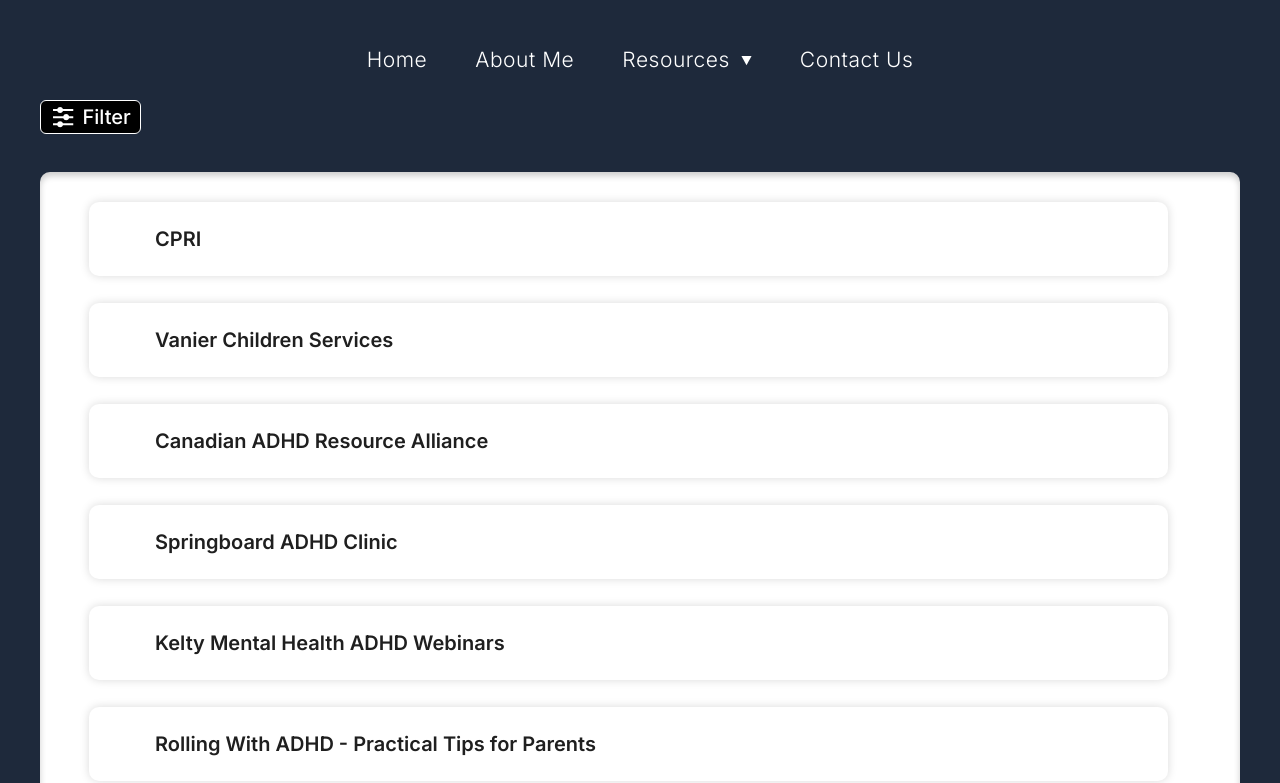
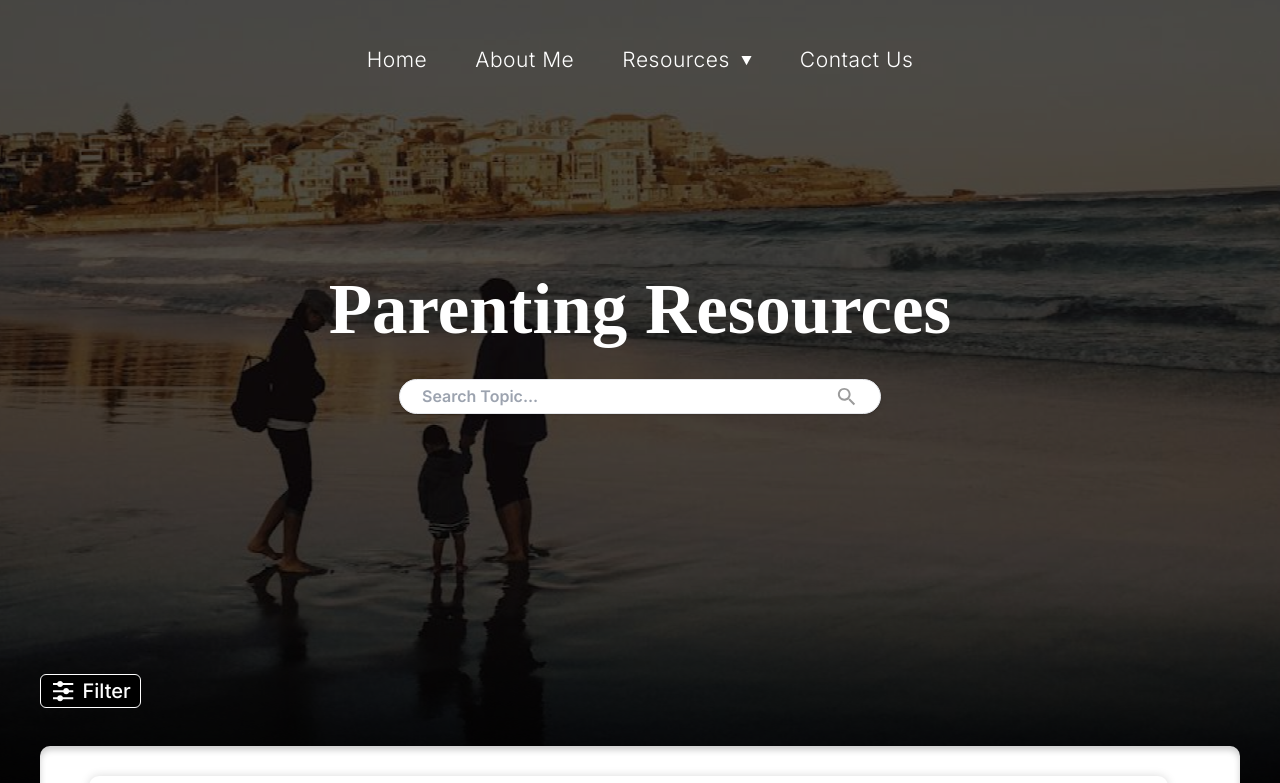
Before and after one commit to topcowmoo/areca-vestiaria, a React (Vite) app: page /parenting-resources in a window 1280 px wide. Shown: the top 783 px of the page. Built offline with nearby package versions, Linux system fonts and the light colour scheme; a web font is replaced by a local one.

Commit message:
added searchbar, title to hero section and refactored part of page. fixed portion of navbar that was displaying menu even after closed.

```diff
--- a/src/components/Directory.jsx
+++ b/src/components/Directory.jsx
@@ -1,24 +1,15 @@
 import PropTypes from "prop-types";
-import { useMemo } from "react";
 
 function Directory({ filteredData }) {
-  console.log("Directory component received filteredData:", filteredData);
-
-  const itemHeight = 120;
-  const padding = 40;
-  const maxItems = 8;
-
-  const dynamicHeight = useMemo(() => {
-    const numItems = Math.min(filteredData.length, maxItems);
-    return numItems * itemHeight + padding;
-  }, [filteredData]);
+  const minItemsToShow = 7;
+  const minHeight = minItemsToShow * 120 + 40;
 
   return (
     <div
-      className="w-[1200px] px-[39px] py-[40] pt-[20px] pb-[20px] bg-white rounded-[10px] shadow-inner flex"
+      className="w-[1200px] p-[40px] px-[39px] pt-[20px] pb-[20px] bg-white rounded-[10px] shadow-inner flex"
       style={{
-        height: filteredData.length > 0 ? `${dynamicHeight}px` : "auto",
-        minHeight: "150px",
+        minHeight: `${minHeight}px`,
+        height: filteredData.length > 0 ? `${minHeight}px` : "auto",
       }}
     >
       <div className="flex flex-col gap-[27px] h-full overflow-y-auto pr-[33px] pl-[10px] custom-scrollbar w-full pt-[10px] pb-[10px]">
--- a/src/components/Navbar.jsx
+++ b/src/components/Navbar.jsx
@@ -22,9 +22,10 @@
     if (
       !event.target.closest(".dropdown-menu") && // Check if the click is outside the dropdown menu
       !event.target.closest(".resources-toggle") && // Check if the click is outside the resources toggle
-      !event.target.closest(".mobile-menu-icon") // Check if the click is outside the mobile menu icon
+      !event.target.closest(".mobile-menu") // Check if the click is outside the mobile menu
     ) {
       setIsResourcesOpen(false); // Close resources dropdown if clicked outside
+      setIsMobileMenuOpen(false); // Close mobile menu if clicked outside
     }
   }, []);
 
@@ -43,19 +44,16 @@
     (path) => {
       navigate(path); // Navigate to the specified path
       setIsMobileMenuOpen(false); // Close mobile menu
+      setIsResourcesOpen(false); // Close resources dropdown
     },
     [navigate]
   );
-
-  const closeResources = useCallback(() => {
-    setIsResourcesOpen(false); // Close resources dropdown
-  }, []);
 
   return (
     <nav className="absolute top-0 left-0 w-full z-10 flex justify-center">
       {/* Navbar container */}
       <div className="w-full flex justify-between items-center px-4 py-3 md:hidden">
-        {/* Mobile menu container */}
+        {/* Mobile menu icon container */}
         <CgMenuRound
           className={`text-white transition-transform duration-300 mobile-menu-icon ${isMobileMenuOpen ? "rotate-90" : ""}`}
           size={30}
@@ -63,11 +61,11 @@
         />
       </div>
       <ul
-        className={`flex-col md:flex md:flex-row md:justify-start items-start gap-12 pt-11 ${
+        className={`mobile-menu md:flex md:flex-row md:justify-start items-start gap-12 pt-11 ${
           isMobileMenuOpen
-            ? "fixed top-0 left-0 w-[327px] h-[100vh] px-[21px] py-[29px] bg-black/75 backdrop-blur-[17.70px] flex flex-col justify-start items-start gap-7 overflow-y-auto"
-            : "hidden"
-        } md:flex`}
+            ? "fixed top-0 left-0 w-[327px] h-[100vh] px-[21px] py-[29px] bg-black/75 backdrop-blur-[17.70px] flex flex-col justify-start items-start gap-7 overflow-y-auto pointer-events-auto opacity-100 visibility-visible"
+            : "hidden md:flex md:opacity-100 visibility-hidden md:visibility-visible"
+        }`}
       >
         {isMobileMenuOpen && (
           <>
@@ -119,8 +117,8 @@
           <div
             className={`dropdown-menu absolute mt-2 py-5 bg-black/25 backdrop-blur-md flex flex-col justify-start items-start gap-4 text-white rounded shadow-lg px-5 z-20 w-[285px] transition-all duration-500 ease-in-out transform origin-top ${
               isResourcesOpen
-                ? "translate-y-0 scale-y-100 opacity-100"
-                : "-translate-y-2 scale-y-75 opacity-0"
+                ? "translate-y-0 scale-y-100 opacity-100 pointer-events-auto visibility-visible"
+                : "-translate-y-2 scale-y-75 opacity-0 pointer-events-none visibility-hidden"
             }`}
             style={{ left: "-50px" }}
           >
@@ -146,7 +144,10 @@
                 smooth
                 to={item.to}
                 className={`text-[17px] font-light font-['Inter'] rounded-md px-3 py-2 hover:text-white hover:font-semibold ${item.className || ""}`}
-                onClick={closeResources} // Close resources dropdown and navigate on click
+                onClick={() => {
+                  setIsResourcesOpen(false); // Close resources dropdown
+                  setIsMobileMenuOpen(false); // Close mobile menu
+                }}
               >
                 {item.label}
               </HashLink>
--- a/src/pages/ParentingResources.jsx
+++ b/src/pages/ParentingResources.jsx
@@ -1,6 +1,7 @@
 import { useState } from "react";
 import ParentingFilterBox from "../components/ParentingFilterBox";
 import Directory from "../components/Directory";
+import SearchBar from "../components/SearchBar";
 
 function ParentingResources() {
   const [filteredData, setFilteredData] = useState([]);
@@ -16,9 +17,18 @@
   };
 
   return (
-    <div className="flex flex-col items-center justify-start min-h-screen bg-slate-800 pb-[100px] pt-[100px]">
-      <div className="relative w-[1200px]">
-        <div className="relative z-20">
+    <div className="flex flex-col min-h-screen bg-gradient-to-b from-black to-black">
+      <div className="w-full h-[847px] bg-parenting-page bg-cover bg-center flex flex-col items-center justify-center">
+        <h1 className="text-center text-white text-[71px] font-extrabold font-[playfair] -mt-[161.5px]">
+          Parenting Resources
+        </h1>
+        <div className="flex flex-col items-center">
+          <SearchBar />
+        </div>
+      </div>
+
+      <div className="flex flex-col items-center justify-start flex-grow pb-[100px] -mt-[173px]">
+        <div className="w-[1200px] min-h-[500px]"> {/* Adjust min-height as needed */}
           <ParentingFilterBox
             currentPage={category}
             setFilteredData={setFilteredData}
@@ -29,7 +39,6 @@
               (isFilterBoxOpen ? "animate-slideDown" : "animate-slideUp")
             }`}
           />
-        </div>
 
           <div className="flex flex-col pt-[37px]">
             <div
@@ -39,8 +48,9 @@
             >
               <Directory
                 filteredData={filteredData}
-              className="flex-1 min-w-[75%]" // Keep this as a base width when open
+                className="flex-1 min-w-[75%]"
               />
+            </div>
           </div>
         </div>
       </div>
--- a/tailwind.config.js
+++ b/tailwind.config.js
@@ -41,6 +41,7 @@
         "card-three": "url('/src/assets/card3.png')",
         "card-four": "url('/src/assets/card4.png')",
         "resource-image": "url('/src/assets/Resources1.png')",
+        "parenting-page": "url('/src/assets/parentingpage.png')",
       },
       fontFamily: {
         inter: ["Inter", "sans-serif"],
```
Also changed, not shown: src/assets/parentingpage.png (added). Lines whose indentation alone changed are shown as unchanged.
